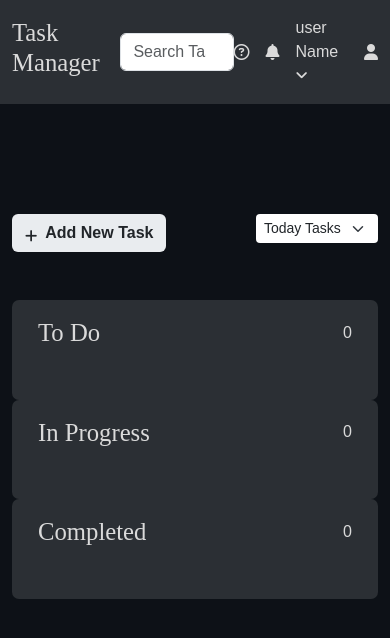
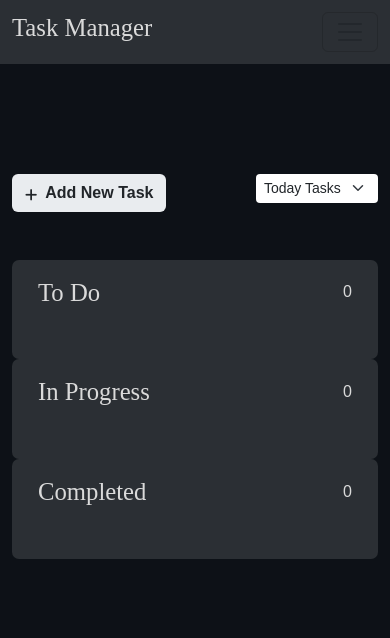
Before and after one commit to Mariam-44/Task-Manager, a plain HTML site: page index.html in a window 390 px wide. Drawn offline with nearby package versions, Linux system fonts and the light colour scheme; a web font is replaced by a local one.

Commit message:
Responsive updates

```diff
--- a/css/style.css
+++ b/css/style.css
@@ -30,8 +30,11 @@ h6 {
   font-family: "Gloock", serif;
 }
 
-nav {
+.navbar {
   background-color: var(--sec-black);
+}
+.navbar-brand{
+    color: var(--gray-color);
 }
 .search-input {
   width: 40%;
--- a/index.html
+++ b/index.html
@@ -19,9 +19,21 @@
     <link rel="stylesheet" href="./css/style.css" />
   </head>
   <body>
-    <nav class="py-3">
-      <div class="container d-flex align-items-center">
-        <h2>Task Manager</h2>
+    <nav class="navbar navbar-expand-lg">
+      <div class="container">
+        <a class="navbar-brand" href="#"> <h2>Task Manager</h2></a>
+        <button
+          class="navbar-toggler"
+          type="button"
+          data-bs-toggle="collapse"
+          data-bs-target="#navbarSupportedContent"
+          aria-controls="navbarSupportedContent"
+          aria-expanded="false"
+          aria-label="Toggle navigation"
+        >
+          <span class="navbar-toggler-icon"></span>
+        </button>
+        <div class="collapse navbar-collapse" id="navbarSupportedContent">
           <div class="search-input mx-auto">
             <input
               type="search"
@@ -36,6 +48,7 @@
             <i class="fa-solid fa-bell"></i>
             <span>user Name <i class="fa-solid fa-angle-down fa-sm"></i></span>
             <i class="fa-solid fa-user"></i>
+          </div>
         </div>
       </div>
     </nav>
@@ -68,7 +81,7 @@
       <div class="tasks-cards">
         <div class="container">
           <div class="row">
-            <div class="to-do col-md-5 col-lg-4">
+            <div class="to-do col-md-12 col-lg-4 mb-md-2 mb-sm-2">
               <div class="card-content border-2">
                 <div
                   class="header d-flex justify-content-between align-items-center py-2 px-3"
@@ -80,7 +93,7 @@
                 <div class="tasks p-3" id="toDo"></div>
               </div>
             </div>
-            <div class="In-progress col-md-5 col-lg-4">
+            <div class="In-progress col-md-12 col-lg-4 mb-md-2 mb-sm-2">
               <div class="card-content">
                 <div
                   class="header d-flex justify-content-between align-items-center py-2 px-3"
@@ -92,7 +105,7 @@
                 <div class="tasks p-3" id="Inprogress"></div>
               </div>
             </div>
-            <div class="Completed col-md-5 col-lg-4">
+            <div class="Completed col-md-12 col-lg-4 mb-md-2 mb-sm-2">
               <div class="card-content">
                 <div
                   class="header d-flex justify-content-between align-items-center py-2 px-3"
```
Lines whose indentation alone changed are shown as unchanged.
